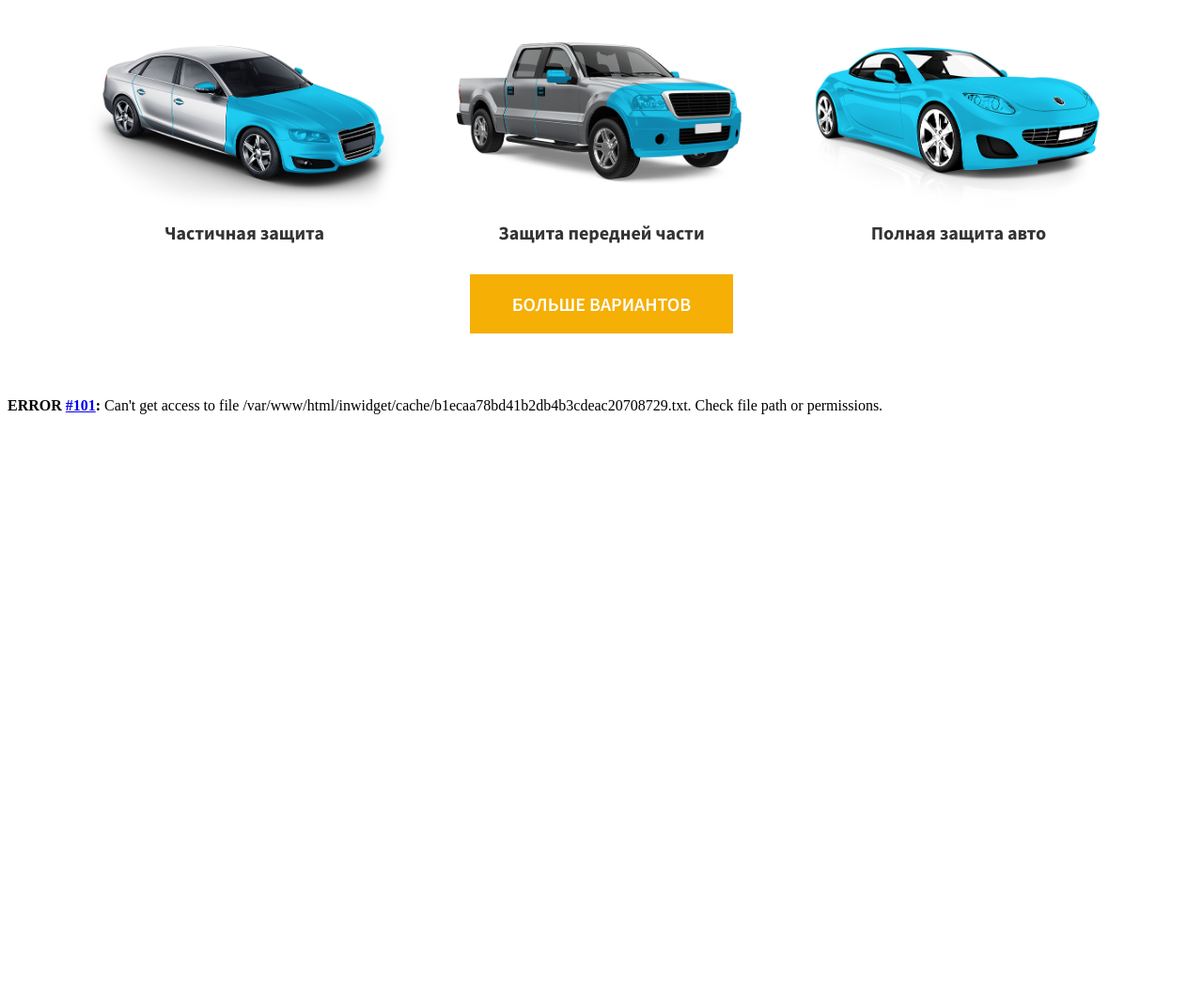
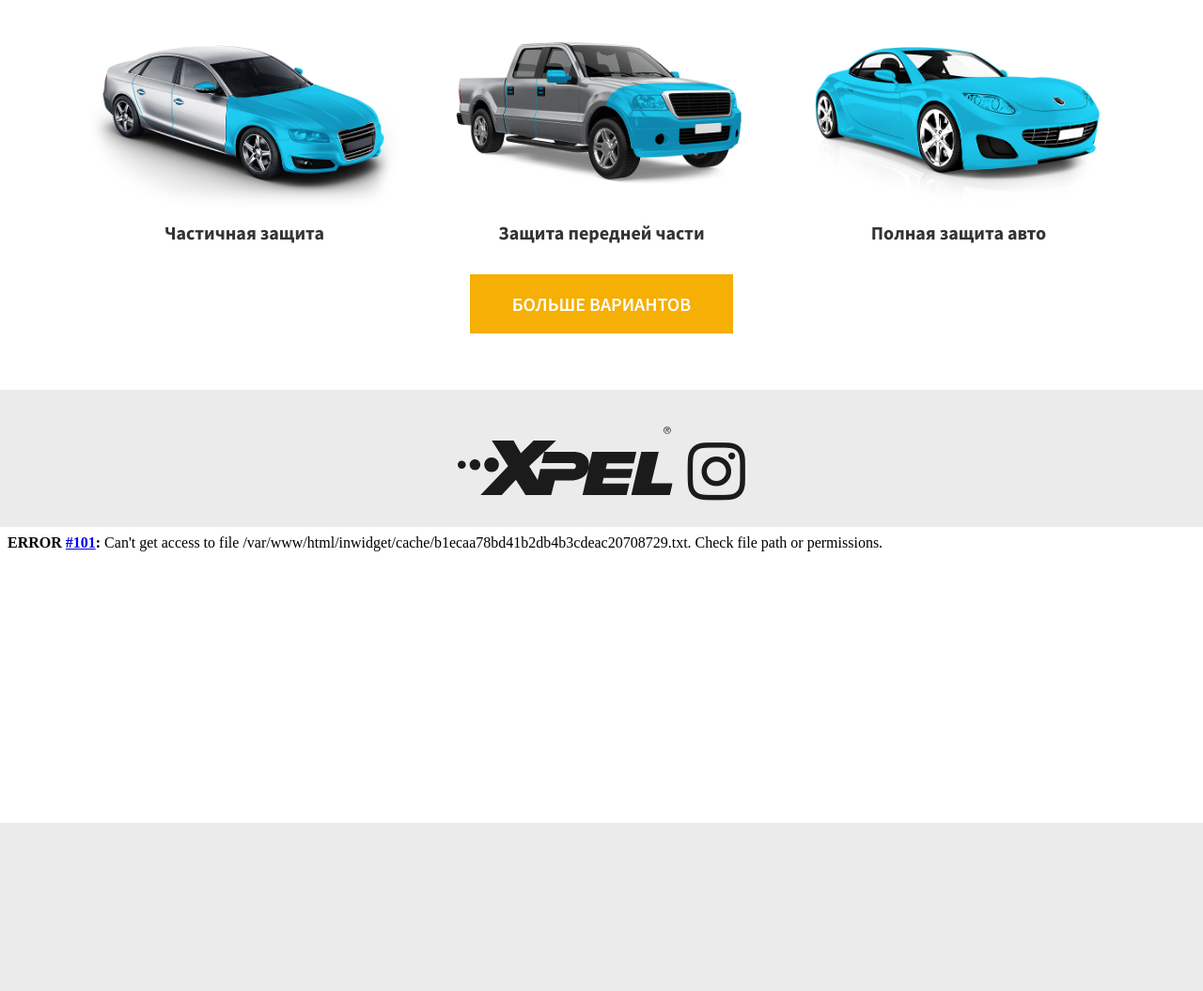
Before and after one commit to Dromich/xpel, a PHP site: page / in a window 1280 px wide. Shown: the part 3962-5017 px from the top of the page at 94% size. Run offline with PHP 8.4, Linux system fonts and the light colour scheme; some libraries are stand-ins or nearby versions.

Commit message:
insta done

```diff
--- a/app/index.html
+++ b/app/index.html
@@ -59,7 +59,7 @@
 			</div>
 		</div>
 	</header>
-
+<main>
 		<section id="top_img">
 				<div class="dark_wrap">
 					<h1>Xpel защита вашого авто на новом уровне</h1>
@@ -222,10 +222,11 @@
 								<h4>Защита передней части</h4>
 							</div>
 						<div class="col-md-4">
-					<img class="img-responsive" src="img/XPEL-VEHICLE-COVERAGE-OPTIONS-FULL-CAR.jpg"
-						alt="COVERAGE-OPTIONS">
+							<img class="img-responsive" src="img/XPEL-VEHICLE-COVERAGE-OPTIONS-FULL-CAR.jpg" alt="COVERAGE-OPTIONS">
 								<h4>Полная защита авто</h4>
 							</div>
+
+
 
 								<div class="col-12">
 										<a class="btn_yel_big" href="#">Больше вариантов</a>
@@ -236,8 +237,25 @@
 
 
 		<section id="insta">
-	<iframe src='/inwidget/index.php?adaptive=true' data-inwidget scrolling='no' frameborder='no' style='border:none;width:100%;height:315px;overflow:hidden;'></iframe>
+			<div class="container-fluid">
+				<div class="row justify-content-center">
+					<div class="col-md-6 in_insta">
+						<img src="/img/Xpel_dark.svg" alt="logo"> <i class="fab fa-instagram"></i>
+
+					</div>
+
+				</div>
+			</div>
+			<iframe src='/inwidget/index.php?adaptive=true' data-inwidget scrolling='no' frameborder='no' style='border:none;width:100%;height:315px;overflow:hidden;background-color: #fff;'></iframe>
 		</section>
+
+
+</main>
+
+<footer>
+
+</footer>
+
 <script src="js/scripts.min.js"></script>
 
 </body>
--- a/app/scss/main.scss
+++ b/app/scss/main.scss
@@ -245,6 +245,7 @@ section {
 
 #protect_vars {
 	padding: 40px 0;
+
 	h2 {
 		font-size: 3em;
 		text-transform: uppercase;
@@ -252,11 +253,33 @@ section {
 		font-weight: normal;
 		margin: 5% auto;
 	}
-	h4{
+
+	h4 {
 		text-align: center;
 		font-size: 20px;
 
 	}
 }
 
+#insta {
+	background-color: #ebebeb;
+
+}
+
+.in_insta {
+	font-size: 70px;
+	margin: 15px auto;
+	color:#1c1b1b;
+	text-align: center;
+
+	img {
+		max-width: 230px;
+	}
+
+	i {
+		vertical-align: middle;
+		padding-top: 13px;
+	}
+}
+
 @import "media"; // Always at the end
```
Also changed, not shown: app/css/main.min.css, app/img/Xpel_dark.svg (added), img/Xpel_dark.svg (added). Lines whose indentation alone changed are shown as unchanged.
